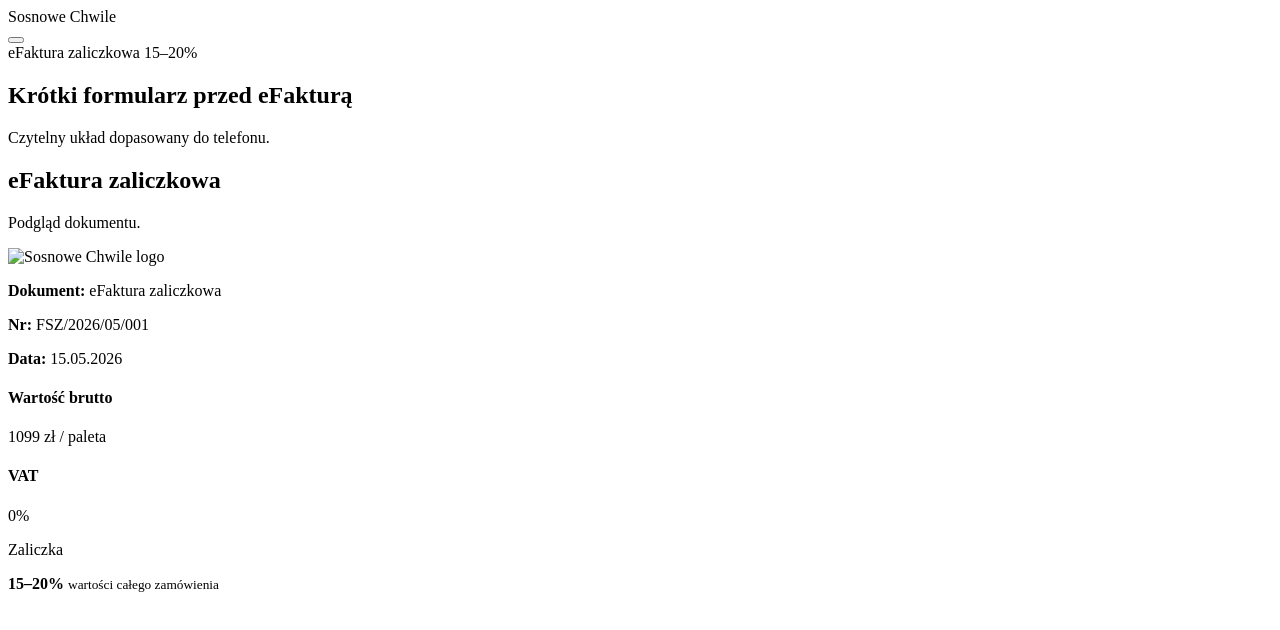
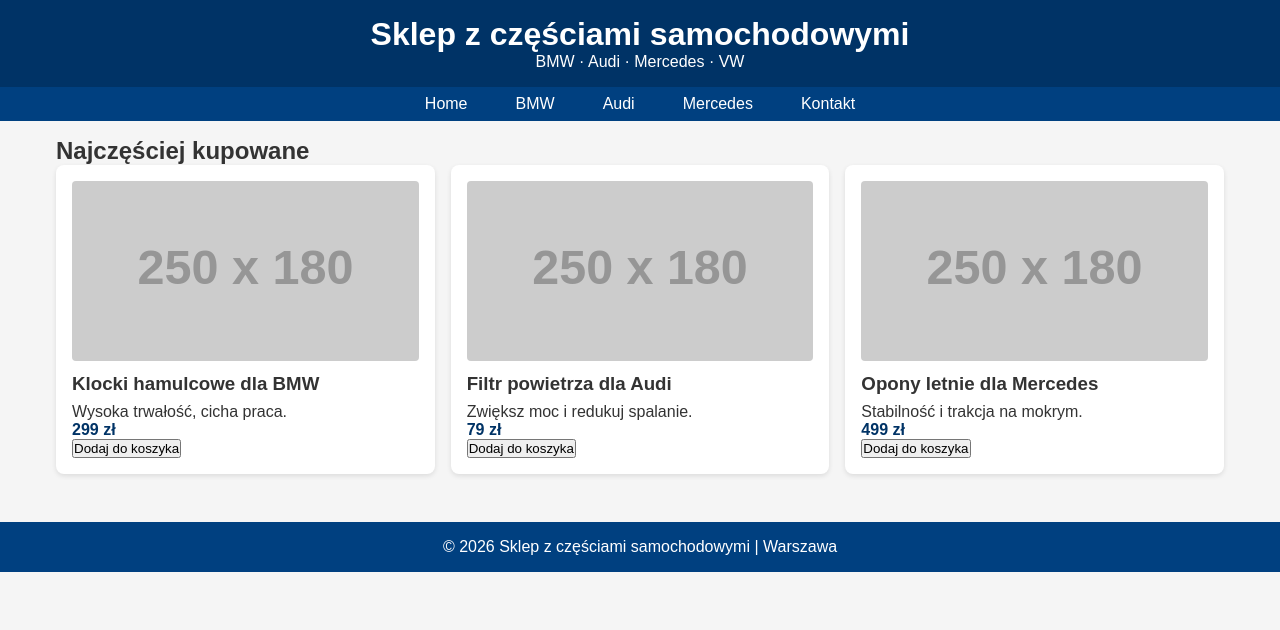
Before and after one commit to Mateusz0509/dash-palcem, a plain HTML site: page index.html in a window 1280 px wide. Drawn offline with Linux system fonts and the light colour scheme; placeholder pictures from the web are drawn by us.

Commit message:
Update index.html

```diff
--- a/index.html
+++ b/index.html
@@ -1,57 +1,73 @@
-<!doctype html>
+<!DOCTYPE html>
 <html lang="pl">
 <head>
-  <meta charset="utf-8">
-  <meta name="viewport" content="width=device-width, initial-scale=1, maximum-scale=1, user-scalable=no">
-  <title>Sosnowe Chwile – mobile</title>
-  <link rel="stylesheet" href="style.css">
+  <meta charset="UTF-8">
+  <title>Moja Sklepowia Motoryzacyjna</title>
+  <meta name="viewport" content="width=device-width, initial-scale=1.0">
+  <style>
+    * { box-sizing: border-box; margin: 0; padding: 0; }
+    body { font-family: Arial, sans-serif; background: #f5f5f5; color: #333; }
+    header { background: #003366; color: white; padding: 1rem; text-align: center; }
+    nav { background: #004080; padding: 0.5rem; }
+    nav ul { list-style: none; display: flex; gap: 1rem; justify-content: center; }
+    nav a { color: white; text-decoration: none; padding: 0.5rem 1rem; }
+    main { max-width: 1200px; margin: 0 auto; padding: 1rem; }
+    .products { display: grid; grid-template-columns: repeat(auto-fit, minmax(250px, 1fr)); gap: 1rem; }
+    .product { background: white; padding: 1rem; border-radius: 8px; box-shadow: 0 2px 5px rgba(0,0,0,0.1); }
+    .product img { width: 100%; height: 180px; object-fit: cover; border-radius: 4px; }
+    .product h3 { margin: 0.5rem 0; }
+    .product .price { font-weight: bold; color: #003366; }
+    footer { margin-top: 2rem; background: #004080; color: white; text-align: center; padding: 1rem; }
+  </style>
 </head>
 <body>
-  <header class="topbar">
-    <div class="container topbar-inner">
-      <div class="brand">Sosnowe Chwile</div>
-      <button class="menu-btn" aria-label="Menu"><span></span><span></span><span></span></button>
+  <header>
+    <h1>Sklep z częściami samochodowymi</h1>
+    <p>BMW · Audi · Mercedes · VW</p>
+  </header>
+
+  <nav>
+    <ul>
+      <li><a href="#">Home</a></li>
+      <li><a href="#">BMW</a></li>
+      <li><a href="#">Audi</a></li>
+      <li><a href="#">Mercedes</a></li>
+      <li><a href="#">Kontakt</a></li>
+    </ul>
+  </nav>
+
+  <main>
+    <h2>Najczęściej kupowane</h2>
+    <div class="products">
+      <!-- Przykład jednego produktu -->
+      <div class="product">
+        <img src="https://via.placeholder.com/250x180" alt="Klocki hamulcowe">
+        <h3>Klocki hamulcowe dla BMW</h3>
+        <p>Wysoka trwałość, cicha praca.</p>
+        <p class="price">299 zł</p>
+        <button>Dodaj do koszyka</button>
+      </div>
+
+      <div class="product">
+        <img src="https://via.placeholder.com/250x180" alt="Filtr powietrza">
+        <h3>Filtr powietrza dla Audi</h3>
+        <p>Zwiększ moc i redukuj spalanie.</p>
+        <p class="price">79 zł</p>
+        <button>Dodaj do koszyka</button>
+      </div>
+
+      <div class="product">
+        <img src="https://via.placeholder.com/250x180" alt="Opony letnie">
+        <h3>Opony letnie dla Mercedes</h3>
+        <p>Stabilność i trakcja na mokrym.</p>
+        <p class="price">499 zł</p>
+        <button>Dodaj do koszyka</button>
+      </div>
     </div>
-  </header>
-  <main>
-    <section class="section hero">
-      <div class="container">
-        <div class="hero-copy">
-          <span class="eyebrow">eFaktura zaliczkowa 15–20%</span>
-          <h1>Krótki formularz przed eFakturą</h1>
-          <p>Czytelny układ dopasowany do telefonu.</p>
-        </div>
-      </div>
-    </section>
-    <section class="section invoice-section">
-      <div class="container">
-        <div class="section-head">
-          <h2>eFaktura zaliczkowa</h2>
-          <p>Podgląd dokumentu.</p>
-        </div>
-        <div class="invoice-card">
-          <div class="invoice-header">
-            <div class="invoice-logo-full"><img src="sosnowe_logo.png" alt="Sosnowe Chwile logo"></div>
-            <div class="invoice-meta">
-              <p><strong>Dokument:</strong> eFaktura zaliczkowa</p>
-              <p><strong>Nr:</strong> FSZ/2026/05/001</p>
-              <p><strong>Data:</strong> 15.05.2026</p>
-            </div>
-          </div>
-          <div class="invoice-summary">
-            <div>
-              <div class="invoice-box"><h4>Wartość brutto</h4><p>1099 zł / paleta</p></div>
-              <div class="invoice-box" style="margin-top:12px"><h4>VAT</h4><p>0%</p></div>
-            </div>
-            <div class="calc-box">
-              <p>Zaliczka</p>
-              <strong>15–20%</strong>
-              <small>wartości całego zamówienia</small>
-            </div>
-          </div>
-        </div>
-      </div>
-    </section>
   </main>
+
+  <footer>
+    <p>© 2026 Sklep z częściami samochodowymi | Warszawa</p>
+  </footer>
 </body>
 </html>
```
